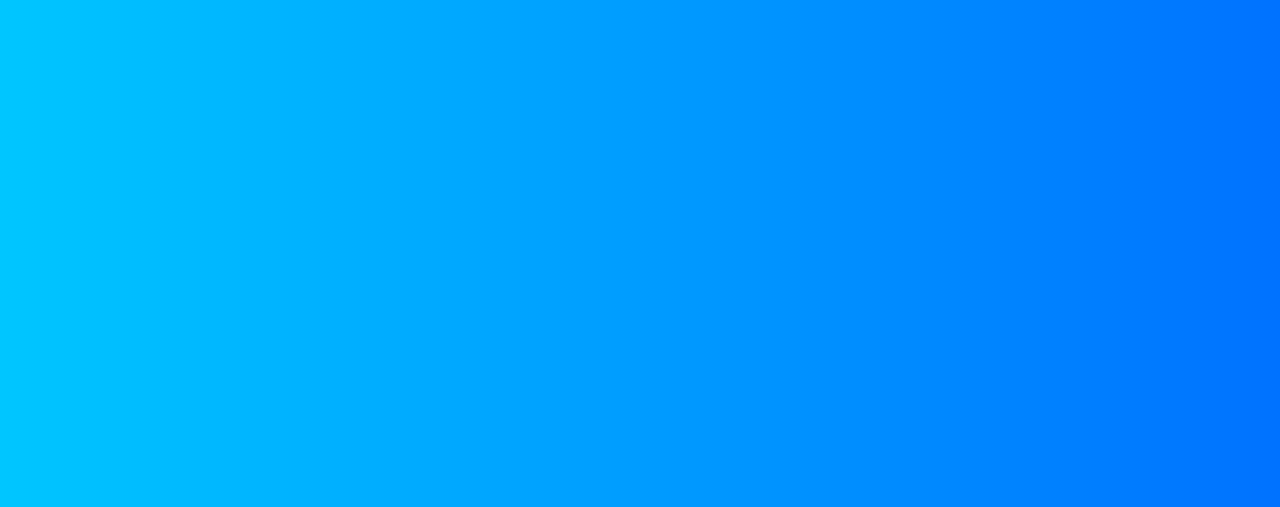
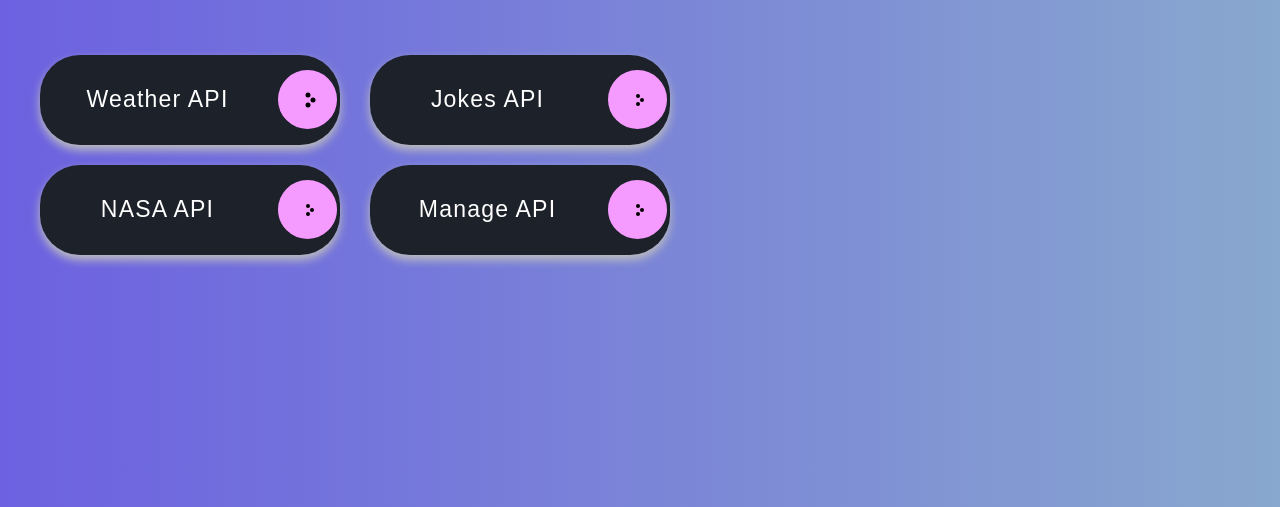
Before and after one commit to Adithya-S-01/API-Workshop, a website: page views/index.html in a window 1280 px wide. Shown: the part 293-800 px from the top of the page. Drawn offline with Linux system fonts and the light colour scheme.

Commit message:
Update index and weather page

```diff
--- a/public/css/styles.css
+++ b/public/css/styles.css
@@ -4,24 +4,74 @@ body {
   margin: 0;
   padding: 0;
 }
+
 nav {
   background-color: #ff6f61;
   padding: 15px;
-    text-align: center;
+  text-align: right; /* Align the nav content to the right */
+  position: absolute; /* Make it float */
+  top: 15px;
+  right: 15px;
 }
+
 nav a {
   color: white;
   text-decoration: none;
-    margin: 0 15px;
   font-weight: bold;
 }
+
 .container {
   padding: 20px;
 }
+
+h1 {
+  font-size: 2em;
+  margin-bottom: 20px;
+  display: flex;
+  align-items: center;
+}
+
+h1 .icon {
+  font-size: 1.5em; /* Adjust the icon size */
+  margin-right: 10px; /* Space between the icon and text */
+}
+
 .card {
   background-color: #fff;
   border-radius: 8px;
-    box-shadow: 0 4px 8px rgba(0,0,0,0.1);
+  box-shadow: 0 4px 8px rgba(0, 0, 0, 0.1);
   padding: 20px;
   margin: 10px 0;
 }
+
+/* Style for the text input box */
+.input {
+  max-width: 190px;
+  padding: 15px;
+  font-size: 17px;
+  color: black;
+  border-top-left-radius: .5em;
+  border-bottom-left-radius: .5em;
+  border: 2px solid #fff;
+  margin-right: -10px;
+}
+
+/* Style for the button */
+.button {
+  border: none;
+  background-color: #1363DF;
+  text-decoration: none;
+  margin-left: 10px;
+  height: 53px;
+  font-size: 17px;
+  color: #fff;
+  border-top-right-radius: .5em;
+  border-bottom-right-radius: .5em;
+  cursor: pointer;
+}
+
+/* Align the input and button next to each other */
+.input-container {
+  display: flex;
+  align-items: center;
+}
--- a/views/index.html
+++ b/views/index.html
@@ -4,53 +4,172 @@
     <meta charset="UTF-8">
     <meta name="viewport" content="width=device-width, initial-scale=1.0">
     <title>API Dashboard</title>
-    <link rel="stylesheet" href="/css/styles.css">
     <style>
+        * {
+            margin: 0;
+            padding: 0;
+            box-sizing: border-box;
+        }
+
         body {
             font-family: Arial, sans-serif;
-            background: linear-gradient(to right, #00c6ff, #0072ff);
+            background: linear-gradient(to right, #6559dff3, #225da489);
             color: #fff;
             text-align: center;
             padding: 20px;
+            display: flex;
+            justify-content: center;
+            align-items: flex-start;
+            flex-direction: column;
+            height: 100vh;
+            gap: 30px; /* Adds space between rows */
         }
+
         h1 {
             font-size: 2.5em;
             margin-bottom: 20px;
+            margin-left: 40px;
+            text-align: center;
         }
+
         .nav-container {
-            background: rgba(255, 255, 255, 0.2);
-            padding: 15px;
-            border-radius: 10px;
             display: flex;
+            flex-direction: column;
             justify-content: center;
+            align-items: flex-start;
             gap: 20px;
+            padding: 20px; /* Adds gap from screen border */
+            border-radius: 15px;
+
         }
-        .nav-item {
-            background: rgba(255, 255, 255, 0.3);
-            padding: 10px 20px;
-            border-radius: 8px;
-            transition: 0.3s;
+
+        .top-row, .bottom-row {
+            display: flex;
+            justify-content: flex-start;
+            gap: 30px; /* Adds space between buttons */
         }
-        .nav-item a {
+
+        .Btn-Container {
+            display: flex;
+            width: 300px;
+            height: 90px;
+            background-color: #1d2129;
+            border-radius: 40px;
+            box-shadow: 0px 5px 10px #bebebe;
+            justify-content: space-between;
+            align-items: center;
+            border: none;
+            cursor: pointer;
+            font-size: 1.2em;
+            transition: all 0.3s ease;
+        }
+
+        .icon-Container {
+            width: 65px;
+            height: 65px;
+            background-color: #f59aff;
+            display: flex;
+            align-items: center;
+            justify-content: center;
+            border-radius: 50%;
+            border: 3px solid #1d2129;
+        }
+
+        .text {
+            width: calc(300px - 65px);
+            height: 100%;
+            display: flex;
+            align-items: center;
+            justify-content: center;
+            color: white;
+            font-size: 1.2em;
+            letter-spacing: 1.2px;
+        }
+
+        .icon-Container svg {
+            transition-duration: 1.5s;
+        }
+
+        .Btn-Container:hover .icon-Container svg {
+            transition-duration: 1.5s;
+            animation: arrow 1s linear infinite;
+        }
+
+
+        @keyframes arrow {
+            0% {
+                opacity: 0;
+                margin-left: 0px;
+            }
+            100% {
+                opacity: 1;
+                margin-left: 10px;
+            }
+        }
+
+        a {
             text-decoration: none;
-            color: #fff;
-            font-weight: bold;
-        }
-        .nav-item:hover {
-            background: #5db6cd;
-        }
-        .nav-item:hover a {
-            color: #000;
+            color: white;
         }
     </style>
 </head>
 <body>
-    <h1>Welcome to the API Dashboard</h1>
+    <h1 >Welcome to the API Dashboard</h1>
+
     <div class="nav-container">
-        <div class="nav-item"><a href="/weather">Weather API</a></div>
-        <div class="nav-item"><a href="/jokes">Jokes API</a></div>
-        <div class="nav-item"><a href="/nasa">NASA API</a></div>
-        <div class="nav-item"><a href="/manage">Manage API Requests</a></div>
+        <div class="top-row">
+            <a href="/weather">
+                <div class="Btn-Container">
+                    <span class="text">Weather API</span>
+                    <span class="icon-Container">
+                        <svg width="20" height="20" viewBox="0 0 16 16" fill="none" xmlns="http://www.w3.org/2000/svg">
+                            <circle cx="8" cy="4" r="2" fill="black"/>
+                            <circle cx="12" cy="8" r="2" fill="black"/>
+                            <circle cx="8" cy="12" r="2" fill="black"/>
+                        </svg>
+                    </span>
+                </div>
+            </a>
+            <a href="/jokes">
+                <div class="Btn-Container">
+                    <span class="text">Jokes API</span>
+                    <span class="icon-Container">
+                        <svg width="16" height="16" viewBox="0 0 16 16" fill="none" xmlns="http://www.w3.org/2000/svg">
+                            <circle cx="8" cy="4" r="2" fill="black"/>
+                            <circle cx="12" cy="8" r="2" fill="black"/>
+                            <circle cx="8" cy="12" r="2" fill="black"/>
+                        </svg>
+                    </span>
+                </div>
+            </a>
+        </div>
+
+        <div class="bottom-row">
+            <a href="/nasa">
+                <div class="Btn-Container">
+                    <span class="text">NASA API</span>
+                    <span class="icon-Container">
+                        <svg width="16" height="16" viewBox="0 0 16 16" fill="none" xmlns="http://www.w3.org/2000/svg">
+                            <circle cx="8" cy="4" r="2" fill="black"/>
+                            <circle cx="12" cy="8" r="2" fill="black"/>
+                            <circle cx="8" cy="12" r="2" fill="black"/>
+                        </svg>
+                    </span>
+                </div>
+            </a>
+            <a href="/manage">
+                <div class="Btn-Container">
+                    <span class="text">Manage API</span>
+                    <span class="icon-Container">
+                        <svg width="16" height="16" viewBox="0 0 16 16" fill="none" xmlns="http://www.w3.org/2000/svg">
+                            <circle cx="8" cy="4" r="2" fill="black"/>
+                            <circle cx="12" cy="8" r="2" fill="black"/>
+                            <circle cx="8" cy="12" r="2" fill="black"/>
+                        </svg>
+                    </span>
+                </div>
+            </a>
+        </div>
     </div>
 </body>
 </html>
```
Also changed, not shown: views/weather.html (+7 -4 lines), 1 other file. Lines whose indentation alone changed are shown as unchanged.
